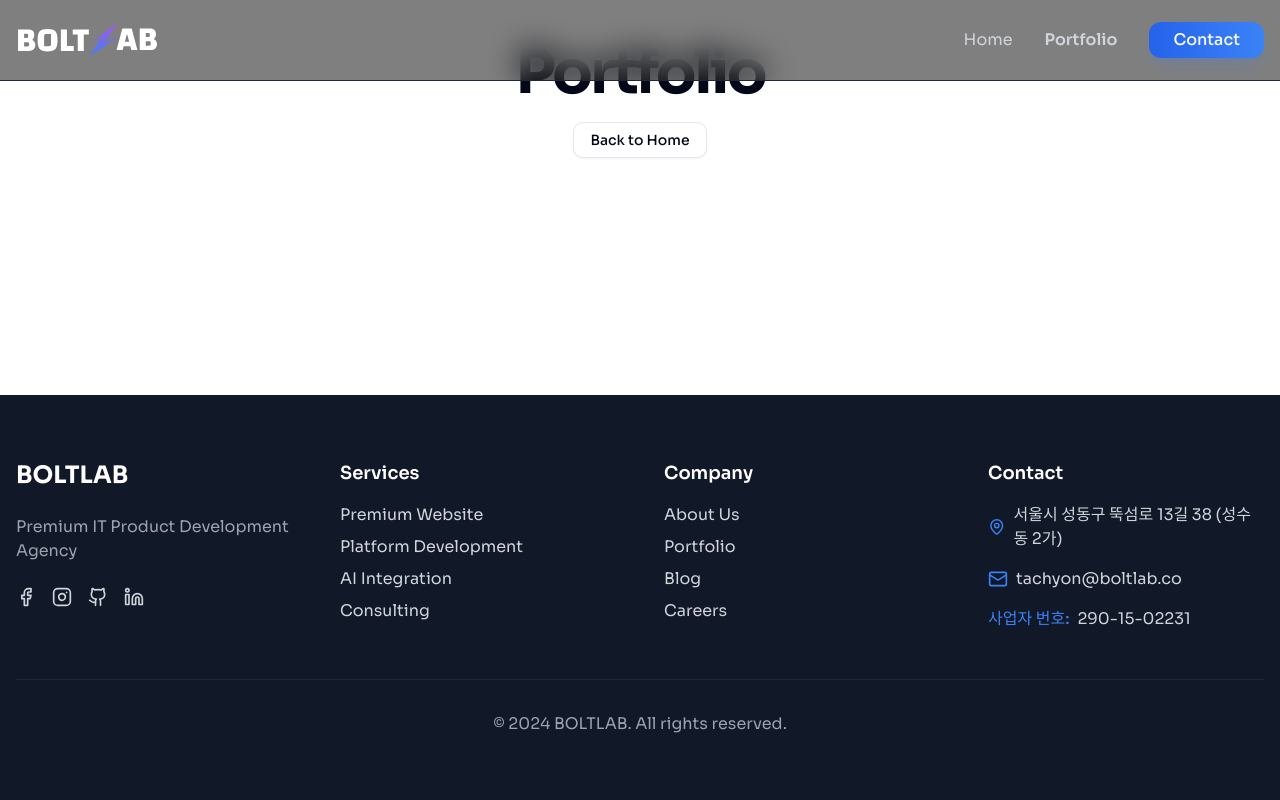
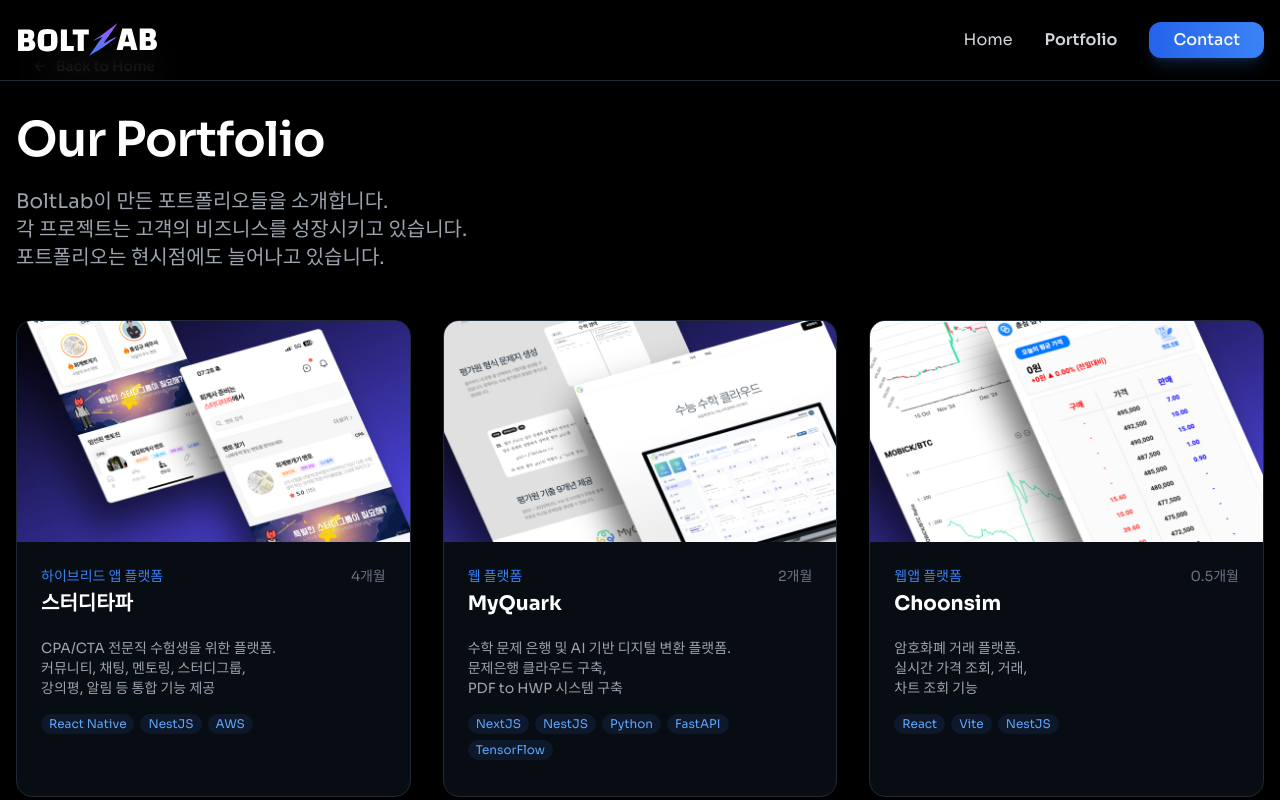
Before and after one commit to koreasuminkim/jelly-webpage, a React (Vite) app: page /portfolio in a window 1280 px wide. Shown: the top 800 px of the page. Built offline with nearby package versions, Linux system fonts and the light colour scheme; a web font is replaced by a local one.

Commit message:
fix: 포트폴리오 페이지 기능 복구

```diff
--- a/src/pages/Portfolio.tsx
+++ b/src/pages/Portfolio.tsx
@@ -1,17 +1,235 @@
 import { Button } from "@/components/ui/button";
+import { ArrowLeft, X } from "lucide-react";
 import { Link } from "react-router-dom";
+import { useState } from "react";
+import { motion, AnimatePresence } from "framer-motion";
+
+interface ImageModalProps {
+    isOpen: boolean;
+    onClose: () => void;
+    image: string;
+    title: string;
+}
+
+function ImageModal({ isOpen, onClose, image, title }: ImageModalProps) {
+    if (!isOpen) return null;
+
+    return (
+        <AnimatePresence>
+            <motion.div
+                initial={{ opacity: 0 }}
+                animate={{ opacity: 1 }}
+                exit={{ opacity: 0 }}
+                className='fixed inset-0 bg-black/90 backdrop-blur-sm z-50 flex items-center justify-center p-4'
+                onClick={onClose}
+            >
+                <motion.div
+                    initial={{ scale: 0.95, opacity: 0 }}
+                    animate={{ scale: 1, opacity: 1 }}
+                    exit={{ scale: 0.95, opacity: 0 }}
+                    className='relative w-full max-w-[1200px] max-h-[80vh] bg-gray-900/50 rounded-2xl overflow-hidden'
+                    onClick={(e) => e.stopPropagation()}
+                >
+                    <Button
+                        variant='ghost'
+                        size='icon'
+                        className='absolute top-4 right-4 text-white hover:bg-white/20 z-10'
+                        onClick={onClose}
+                    >
+                        <X className='h-6 w-6' />
+                    </Button>
+                    <div className='w-full h-full flex items-center justify-center p-4'>
+                        <img src={image} alt={title} className='max-w-full max-h-[70vh] object-contain rounded-lg' />
+                    </div>
+                </motion.div>
+            </motion.div>
+        </AnimatePresence>
+    );
+}
+
+const projects = [
+    {
+        title: "스터디타파",
+        category: "하이브리드 앱 플랫폼",
+        image: "/portfolio/스터디타파.png",
+        description:
+            "CPA/CTA 전문직 수험생을 위한 플랫폼.\n커뮤니티, 채팅, 멘토링, 스터디그룹,\n강의평, 알림 등 통합 기능 제공",
+        tags: ["React Native", "NestJS", "AWS"],
+        duration: "4개월",
+    },
+    {
+        title: "MyQuark",
+        category: "웹 플랫폼",
+        image: "/portfolio/getMyquark.png",
+        description: "수학 문제 은행 및 AI 기반 디지털 변환 플랫폼.\n문제은행 클라우드 구축,\nPDF to HWP 시스템 구축",
+        tags: ["NextJS", "NestJS", "Python", "FastAPI", "TensorFlow"],
+        duration: "2개월",
+    },
+    {
+        title: "Choonsim",
+        category: "웹앱 플랫폼",
+        image: "/portfolio/choonsim.png",
+        description: "암호화폐 거래 플랫폼.\n실시간 가격 조회, 거래,\n차트 조회 기능",
+        tags: ["React", "Vite", "NestJS"],
+        duration: "0.5개월",
+    },
+    {
+        title: "Koso",
+        category: "웹 플랫폼",
+        image: "/portfolio/Koso.png",
+        description: "이커머스 파우더 마켓 웹 플랫폼",
+        tags: ["React", "Vite", "NestJS", "MongoDB"],
+        duration: "1개월",
+    },
+    {
+        title: "Eden",
+        category: "웹 플랫폼",
+        image: "/portfolio/Eden.png",
+        description: "버츄얼 유튜버를 위한\n아바타 마켓플레이스",
+        tags: ["React", "NestJS", "AWS"],
+        duration: "1개월",
+    },
+    {
+        title: "DutyFree Price",
+        category: "웹 플랫폼 & PWA",
+        image: "/portfolio/DFP.png",
+        description: "면세점 상품 크롤링\n가격비교 서비스",
+        tags: ["React", "NestJS", "Python"],
+        duration: "3개월",
+    },
+    {
+        title: "Apex",
+        category: "웹 플랫폼",
+        image: "/portfolio/Apex.png",
+        description: "영어 학습 자료 판매 플랫폼",
+        tags: ["React", "NestJS", "AWS"],
+        duration: "2개월",
+    },
+    {
+        title: "DeepSol",
+        category: "웹앱 플랫폼",
+        image: "/portfolio/deepsol.png",
+        description: "수학 문제 풀이 QNA 플랫폼.\n추론 모델 기반 수학 문제 풀이 시스템",
+        tags: ["Python", "React", "NestJS"],
+        duration: "1개월",
+    },
+    {
+        title: "Outta",
+        category: "홈페이지",
+        image: "/portfolio/Outta.png",
+        description: "인공지능 단체 소개 페이지",
+        tags: ["React", "Node.js"],
+        duration: "0.2개월",
+    },
+    {
+        title: "OneEighty",
+        category: "홈페이지",
+        image: "/portfolio/OneEighty.png",
+        description: "소개팅 서비스 웹사이트",
+        tags: ["React", "Vite"],
+        duration: "0.1개월",
+    },
+    {
+        title: "Bridge Marketing",
+        category: "홈페이지",
+        image: "/portfolio/BridgeMarketing.png",
+        description: "마케팅 에이전시 랜딩페이지",
+        tags: ["React", "Vite"],
+        duration: "0.1개월",
+    },
+    {
+        title: "Heartsolo",
+        category: "홈페이지",
+        image: "/portfolio/Heartsolo.png",
+        description: "스키장 강습 + 파티 상품 판매 페이지",
+        tags: ["React", "Vite"],
+        duration: "0.1개월",
+    },
+    {
+        title: "Designation",
+        category: "홈페이지",
+        image: "/portfolio/Designation.png",
+        description: "디자인 에이전시 랜딩페이지",
+        tags: ["React", "Vite"],
+        duration: "0.1개월",
+    },
+];
 
 export default function Portfolio() {
+    const [selectedImage, setSelectedImage] = useState<{ src: string; title: string } | null>(null);
+
     return (
-        <div className='container flex flex-col items-center justify-center gap-4 py-8 md:py-10'>
-            <div className='mx-auto flex w-full flex-col items-center gap-4 md:max-w-[64rem]'>
-                <h1 className='text-center text-3xl font-bold leading-tight tracking-tighter md:text-6xl lg:leading-[1.1]'>
-                    Portfolio
-                </h1>
-                <Link to='/'>
-                    <Button variant='outline'>Back to Home</Button>
-                </Link>
+        <div className='min-h-screen bg-black'>
+            <div className='container mx-auto px-4 py-12'>
+                <div className='mb-8'>
+                    <Link to='/'>
+                        <Button
+                            variant='ghost'
+                            className='text-gray-400 hover:text-white hover:bg-gray-800/50 transition-colors'
+                        >
+                            <ArrowLeft className='mr-2 h-4 w-4' />
+                            Back to Home
+                        </Button>
+                    </Link>
+                </div>
+
+                <h1 className='text-4xl md:text-5xl font-bold mb-6 text-white font-display'>Our Portfolio</h1>
+                <p className='text-xl text-gray-400 mb-12 max-w-2xl'>
+                    BoltLab이 만든 포트폴리오들을 소개합니다. <br />
+                    각 프로젝트는 고객의 비즈니스를 성장시키고 있습니다.
+                    <br />
+                    포트폴리오는 현시점에도 늘어나고 있습니다.
+                </p>
+
+                <div className='grid md:grid-cols-3 gap-8'>
+                    {projects.map((project, index) => (
+                        <div
+                            key={index}
+                            className='bg-gray-900/50 rounded-2xl overflow-hidden border border-gray-800 hover:border-blue-500/50 transition-all group'
+                        >
+                            <div
+                                className='aspect-video overflow-hidden cursor-pointer'
+                                onClick={() => setSelectedImage({ src: project.image, title: project.title })}
+                            >
+                                <img
+                                    src={project.image}
+                                    alt={project.title}
+                                    className='w-full h-full object-cover group-hover:scale-105 transition-transform duration-500'
+                                />
+                            </div>
+                            <div className='p-6'>
+                                <div className='flex justify-between items-start mb-3'>
+                                    <div>
+                                        <span className='text-blue-500 text-sm font-medium mb-1 block'>
+                                            {project.category}
+                                        </span>
+                                        <h3 className='text-xl font-bold text-white mb-2'>{project.title}</h3>
+                                    </div>
+                                    <span className='text-gray-500 text-sm'>{project.duration}</span>
+                                </div>
+                                <p className='text-gray-400 mb-4 text-sm whitespace-pre-line'>{project.description}</p>
+                                <div className='flex flex-wrap gap-1.5 mb-3'>
+                                    {project.tags.map((tag, tIndex) => (
+                                        <span
+                                            key={tIndex}
+                                            className='px-2 py-0.5 bg-blue-500/10 text-blue-400 rounded-full text-xs'
+                                        >
+                                            {tag}
+                                        </span>
+                                    ))}
+                                </div>
+                            </div>
+                        </div>
+                    ))}
+                </div>
             </div>
+
+            <ImageModal
+                isOpen={!!selectedImage}
+                onClose={() => setSelectedImage(null)}
+                image={selectedImage?.src || ""}
+                title={selectedImage?.title || ""}
+            />
         </div>
     );
 }
```
